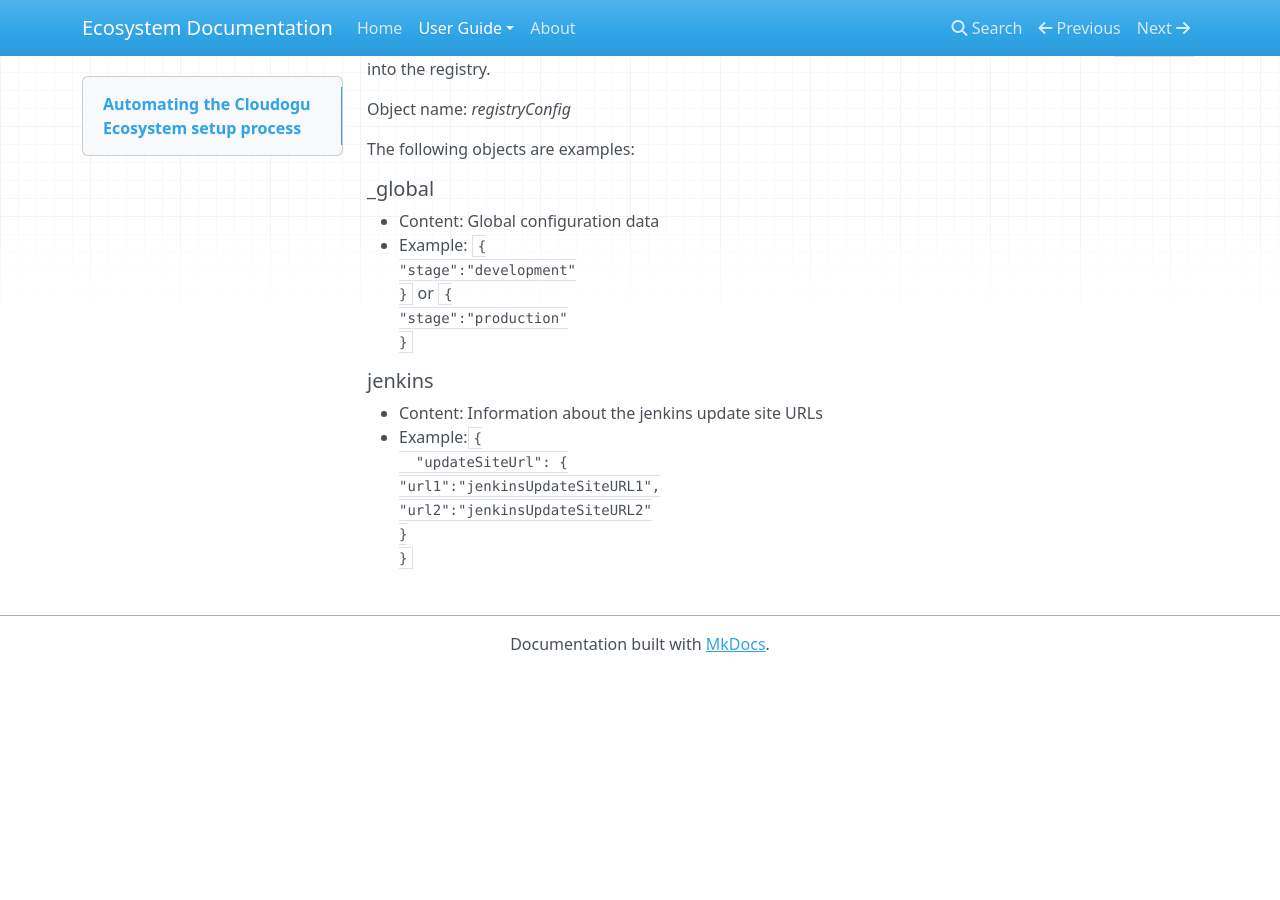
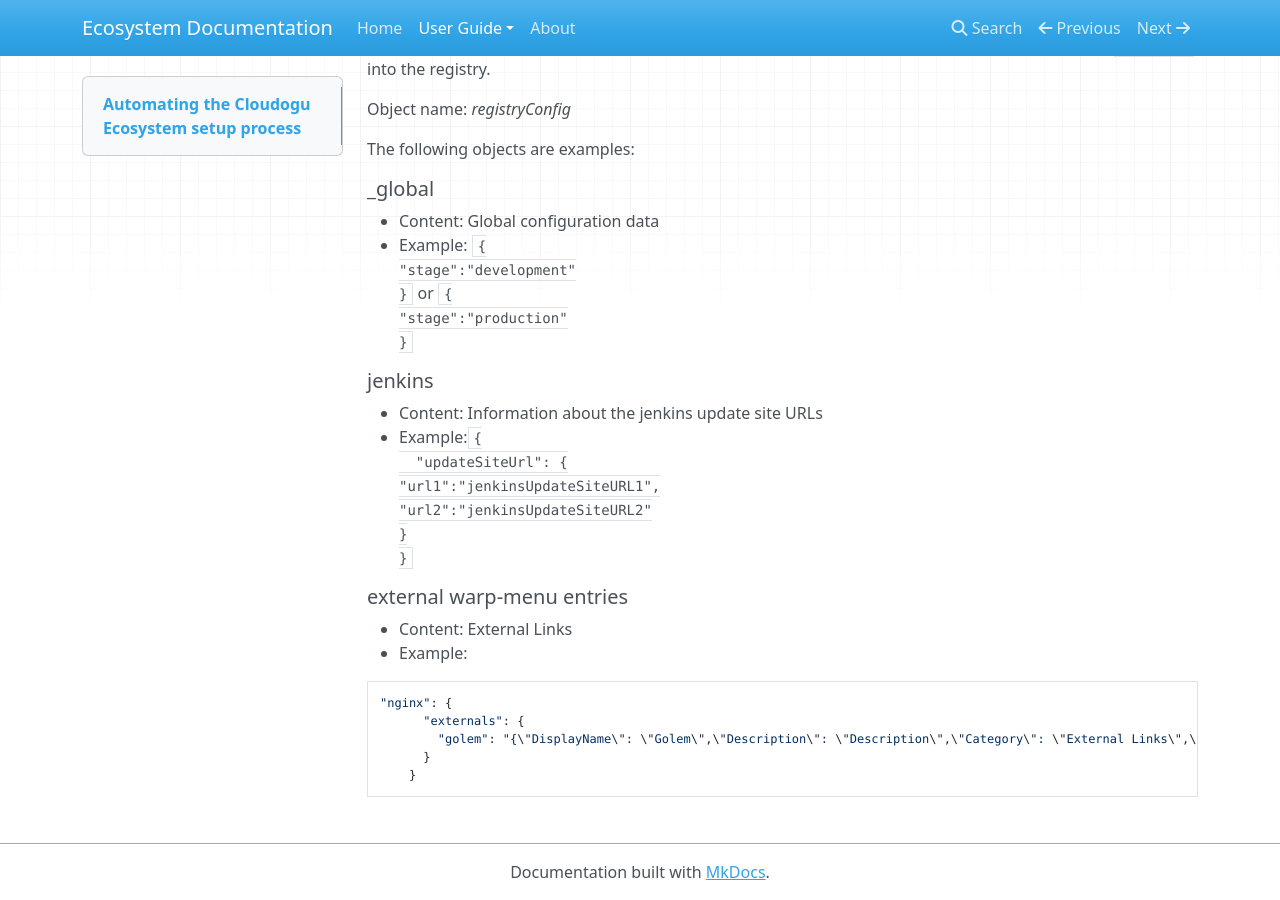
Before and after one commit to cloudogu/ecosystem, an MkDocs documentation site: the page built from docs/docs/user-guide/setup-json.md, in a window 1280 px wide and 900 px high, scrolled down 7228 px. Built offline with MkDocs 1.6.1, drawn with Linux system fonts in a browser that asks for light colours; nearby versions of some CDN libraries; old or Windows-style settings are respelled for this version of MkDocs; before the commit the page ends 7900 px from its top, so only the background shows below that.

Commit message:
Update setup-json.md

`````diff
--- a/docs/docs/user-guide/setup-json.md
+++ b/docs/docs/user-guide/setup-json.md
@@ -312,3 +312,14 @@ The following objects are examples:
 "url2":"jenkinsUpdateSiteURL2"
 }
 }``
+
+##### external warp-menu entries
+* Content: External Links
+* Example:
+````
+"nginx": {
+      "externals": {
+        "golem": "{\"DisplayName\": \"Golem\",\"Description\": \"Description\",\"Category\": \"External Links\",\"URL\": \"https://www.golem.de/\"}"
+      }
+    }
+````
`````
